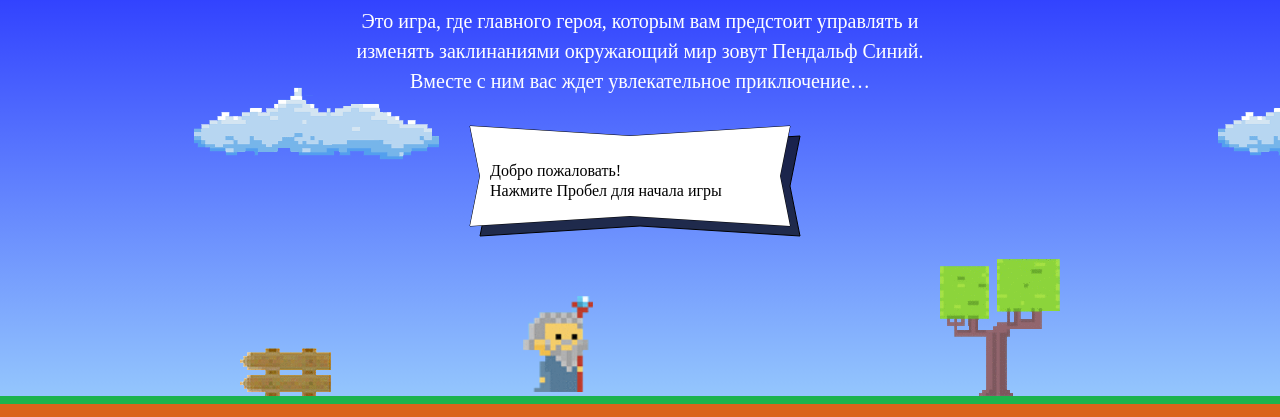
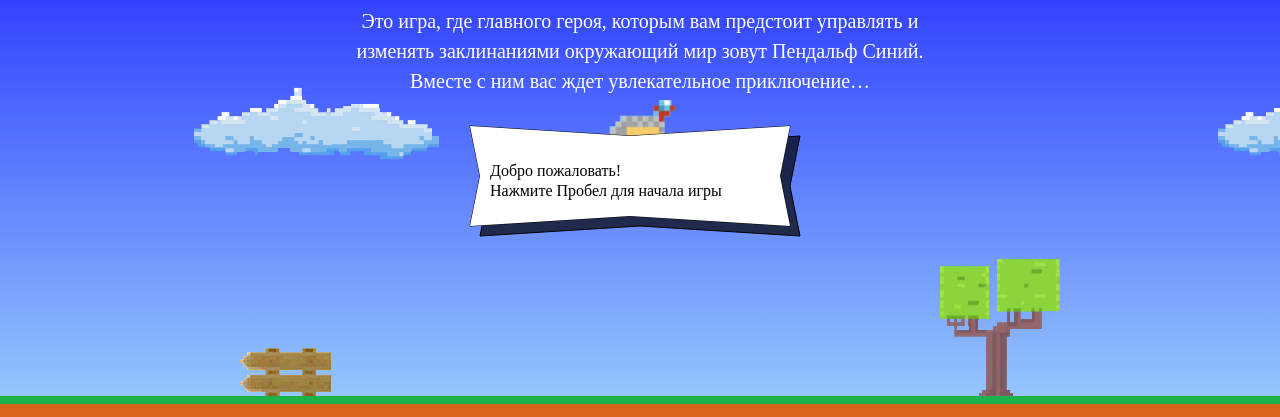
Before and after one commit to grevtsovna/91998-code-and-magick, a website: page index.html in a window 1280 px wide. Shown: the part 203-620 px from the top of the page. Drawn offline with Linux system fonts and the light colour scheme; a web font is replaced by a local one.

Commit message:
Добавил функции для расчета координат появления фигурки мага

```diff
--- a/index.html
+++ b/index.html
@@ -190,6 +190,13 @@
   var wizardWidth = 70;
   var getWizardHeight = function(wizardWidth) {
     return 1.377 * wizardWidth;
+  };
+  var getWizardX = function(width) {
+    return (width - wizardWidth) / 2;
+  };
+  var getWizardY = function(height) {
+    var wizardHeight = getWizardHeight(wizardWidth);
+    return (height / 3) - wizardHeight;
   }
 
 </script>
```
